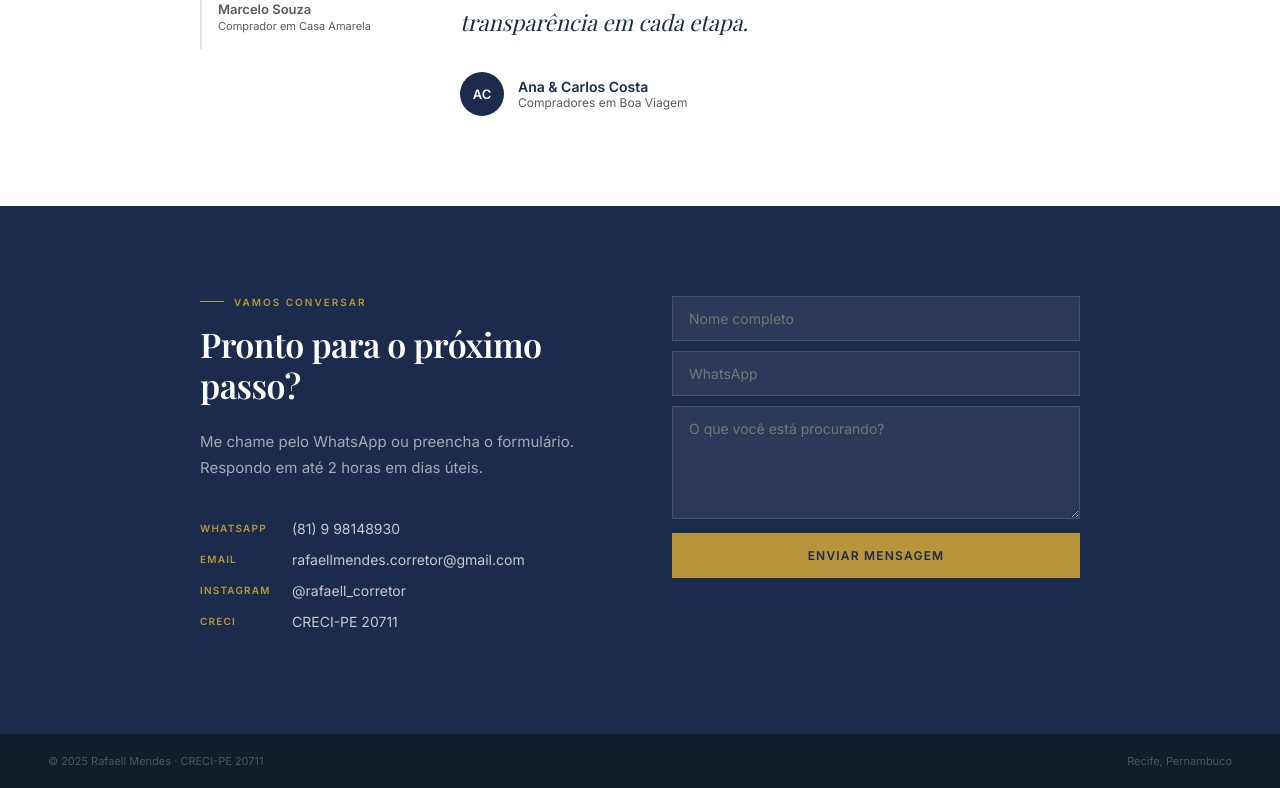
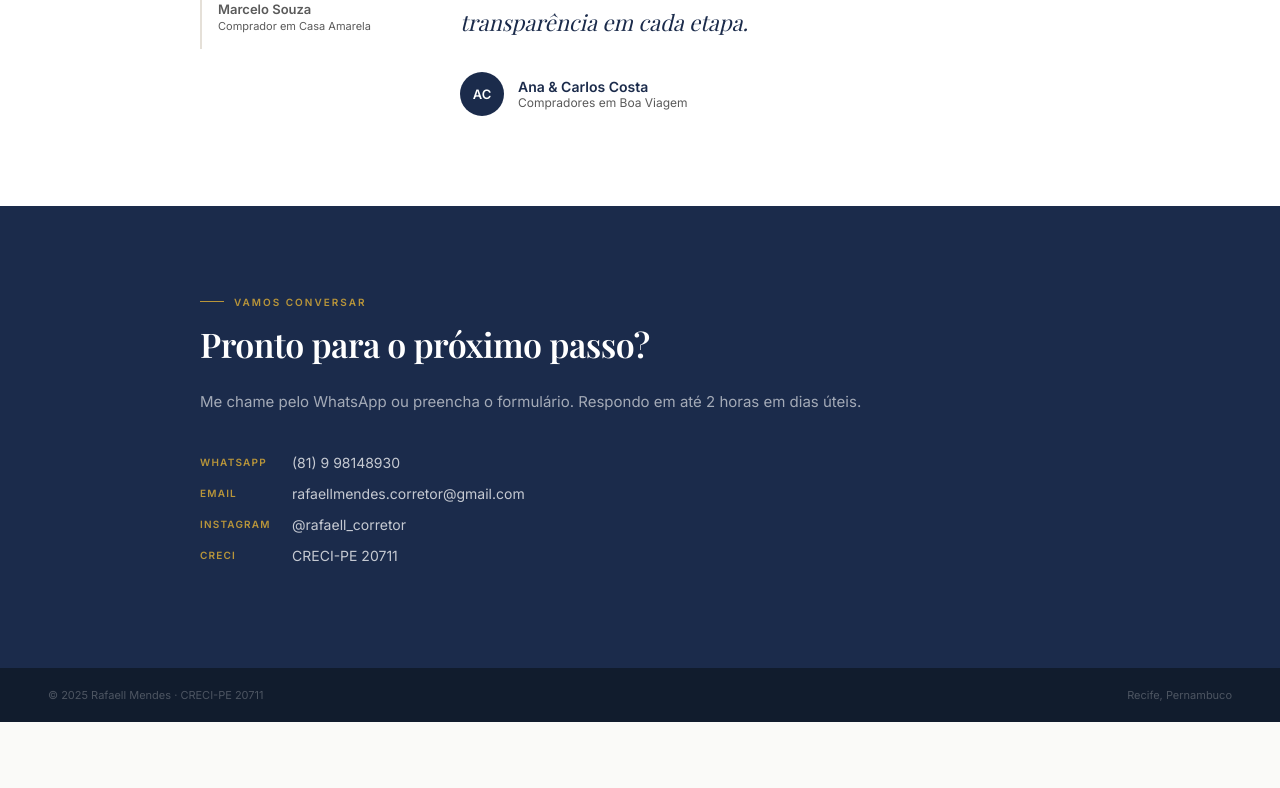
Before and after one commit to rafamendes9/site-corretor-, a Next.js app: page / in a window 1280 px wide. Shown: the part 3924-4712 px from the top of the page. After the commit the page ends 4646 px from the top, so only its background shows below. Built offline with nearby package versions, Linux system fonts and the light colour scheme; a web font is replaced by a local one.

Commit message:
Remove formulário da seção de contato - apenas informações de contato

```diff
--- a/app/page.tsx
+++ b/app/page.tsx
@@ -70,8 +70,6 @@ export default function Page() {
   const [scrolled,   setScrolled]   = useState(false);
   const [filter,     setFilter]     = useState('TODOS');
   const [activeTest, setActiveTest] = useState(0);
-  const [form,       setForm]       = useState({ name:'', phone:'', message:'' });
-  const [sent,       setSent]       = useState(false);
 
   useEffect(() => {
     // Google Fonts
@@ -94,28 +92,6 @@ export default function Page() {
     : DATA.portfolio.filter(p => p.status === filter);
 
   const t = DATA.testimonials[activeTest];
-
-  const handleSubmit = async (e: React.FormEvent) => {
-    if (e && e.preventDefault) e.preventDefault();
-    try {
-      // Substituir 'yourFormId' pelo seu ID do Formspree
-      const res = await fetch('https://formspree.io/f/xyzabc123', {
-        method: 'POST',
-        headers: { 'Content-Type': 'application/json' },
-        body: JSON.stringify(form),
-      });
-      if (res.ok) setSent(true);
-      else alert('Erro ao enviar mensagem.');
-    } catch (err) {
-      alert('Erro ao enviar mensagem.');
-    }
-  };
-
-  const fieldStyle: React.CSSProperties = {
-    background: 'rgba(255,255,255,0.07)', border: '1px solid rgba(255,255,255,0.12)',
-    color: C.white, padding: '13px 16px', fontFamily: C.sans, fontSize: 14,
-    outline: 'none', width: '100%', boxSizing: 'border-box',
-  };
 
   return (
     <div style={{ background:C.cream }}>
@@ -403,7 +379,7 @@ export default function Page() {
 
       {/* ── CONTATO ──────────────────────────────────────────────── */}
       <section id="contato" style={{ background:C.ink, padding:'90px 48px' }}>
-        <div style={{ maxWidth:880, margin:'0 auto', display:'grid', gridTemplateColumns:'1fr 1fr', gap:64 }}>
+        <div style={{ maxWidth:880, margin:'0 auto' }}>
           <div>
             <Label text="Vamos conversar" />
             <H2 light>Pronto para o próximo passo?</H2>
@@ -422,32 +398,6 @@ export default function Page() {
                 <span style={{ fontFamily:C.sans, color:'rgba(255,255,255,0.75)', fontSize:14 }}>{v}</span>
               </div>
             ))}
-          </div>
-
-          <div>
-            {sent ? (
-              <div style={{ height:'100%', display:'flex', flexDirection:'column', alignItems:'center',
-                justifyContent:'center', textAlign:'center', background:'rgba(255,255,255,0.04)', padding:40 }}>
-                <div style={{ fontFamily:C.serif, color:C.gold, fontSize:48, marginBottom:16 }}>✓</div>
-                <div style={{ fontFamily:C.serif, color:C.white, fontSize:22, marginBottom:8 }}>Mensagem enviada!</div>
-                <div style={{ fontFamily:C.sans, color:'rgba(255,255,255,0.5)', fontSize:13 }}>Entrarei em contato em breve.</div>
-              </div>
-            ) : (
-              <div style={{ display:'flex', flexDirection:'column', gap:10 }}>
-                <input type="text" placeholder="Nome completo" value={form.name}
-                  onChange={e => setForm({...form, name:e.target.value})} style={fieldStyle} />
-                <input type="tel" placeholder="WhatsApp" value={form.phone}
-                  onChange={e => setForm({...form, phone:e.target.value})} style={fieldStyle} />
-                <textarea placeholder="O que você está procurando?" rows={5} value={form.message}
-                  onChange={e => setForm({...form, message:e.target.value})}
-                  style={{ ...fieldStyle, resize:'vertical' }} />
-                <button onClick={handleSubmit} style={{
-                  background:C.gold, color:C.ink, fontFamily:C.sans, fontWeight:700,
-                  fontSize:12, letterSpacing:'0.1em', textTransform:'uppercase',
-                  padding:15, border:'none', cursor:'pointer', marginTop:4,
-                }}>Enviar Mensagem</button>
-              </div>
-            )}
           </div>
         </div>
       </section>
```
